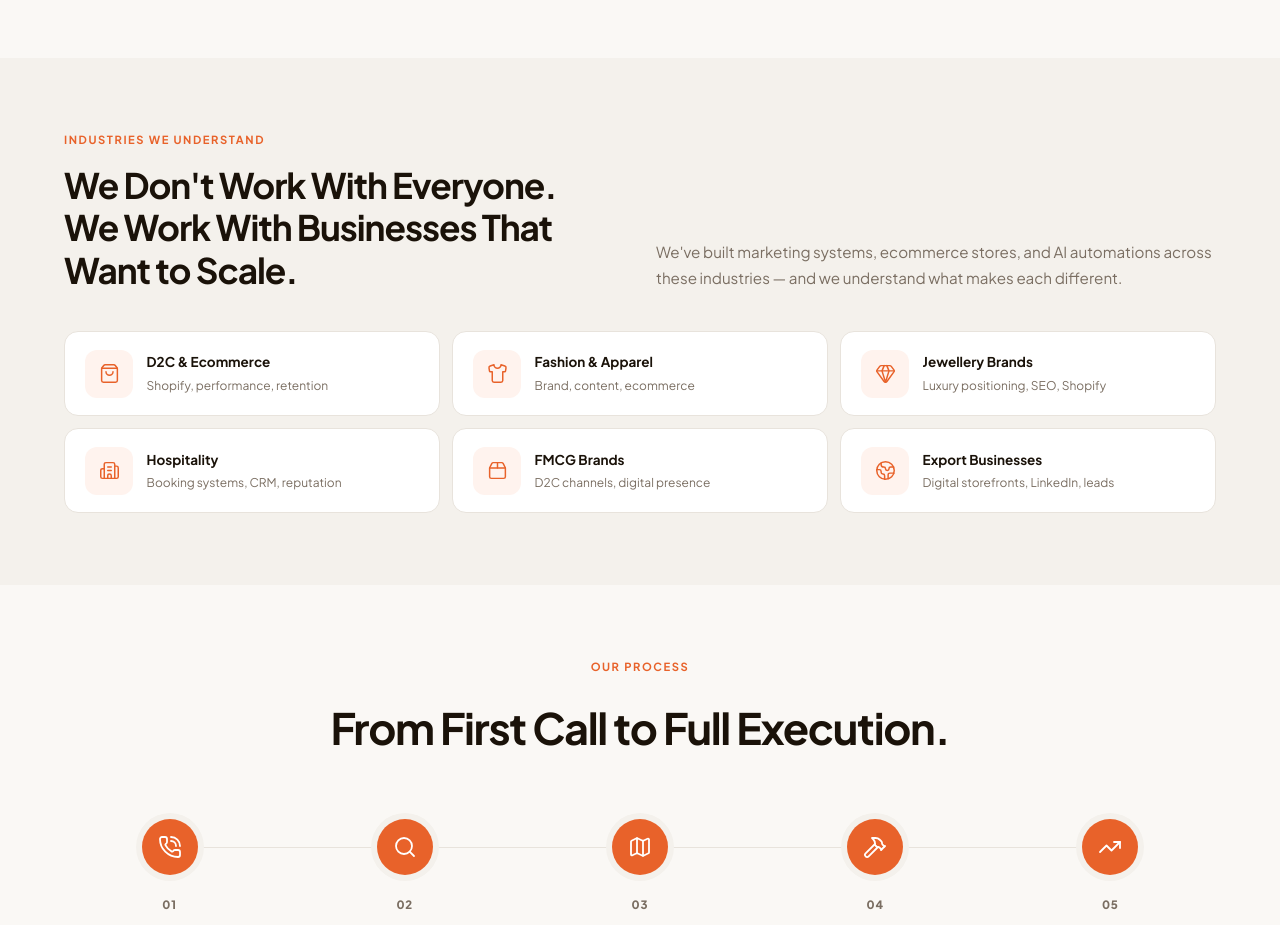
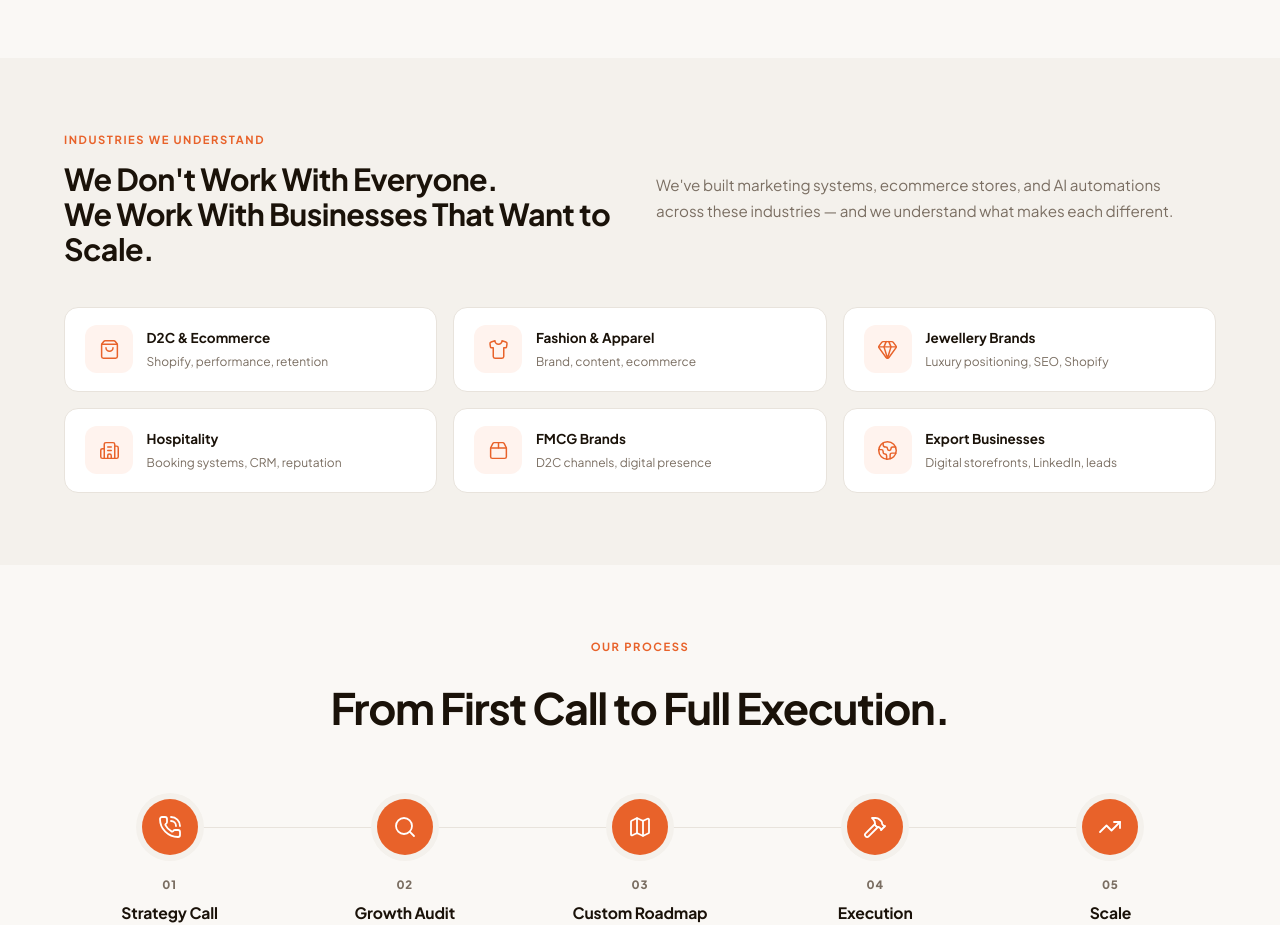
Before and after one commit to midwaytech2026-commits/midway-tech-website, a React (Vite) app in the folder client/: page / in a window 1280 px wide. Shown: the part 4520-5445 px from the top of the page. Built offline with nearby package versions, Linux system fonts and the light colour scheme; no server answers.

Commit message:
ui: apply home page client feedback

```diff
--- a/client/src/components/home/Industries.css
+++ b/client/src/components/home/Industries.css
@@ -3,10 +3,15 @@
   padding: 4.5rem 4rem;
 }
 
+.ind-inner {
+  max-width: 1160px;
+  margin: 0 auto;
+}
+
 .ind-header {
   display: grid;
   grid-template-columns: 1fr 1fr;
-  align-items: end;
+  align-items: center;
   gap: 2rem;
   text-align: left;
 }
@@ -18,15 +23,15 @@
   text-transform: uppercase;
   font-family: var(--font-body);
   color: var(--color-brand-orange);
-  margin-bottom: 1rem;
+  margin-bottom: 0.85rem;
 }
 
 .ind-title {
   font-family: var(--font-display);
-  font-size: clamp(1.7rem, 2.8vw, 2.2rem);
+  font-size: clamp(1.6rem, 2.4vw, 1.9rem);
   font-weight: 700;
-  letter-spacing: -0.03em;
-  line-height: 1.2;
+  letter-spacing: -0.02em;
+  line-height: 1.15;
   color: var(--color-text-main);
   margin: 0;
 }
@@ -35,13 +40,14 @@
   font-size: 0.95rem;
   color: var(--color-text-muted);
   line-height: 1.7;
+  max-width: 520px;
   margin: 0;
 }
 
 .ind-grid {
   display: grid;
   grid-template-columns: repeat(3, 1fr);
-  gap: 0.75rem;
+  gap: 1rem;
   margin-top: 2.5rem;
   text-align: left;
 }
--- a/client/src/components/home/Industries.tsx
+++ b/client/src/components/home/Industries.tsx
@@ -13,6 +13,7 @@ const industries = [
 export default function Industries() {
   return (
     <section className="ind-section">
+      <div className="ind-inner">
         <div className="ind-header">
           <div>
             <p className="ind-eyebrow">Industries We Understand</p>
@@ -37,6 +38,7 @@ export default function Industries() {
             </div>
           ))}
         </div>
+      </div>
     </section>
   )
 }
```
Lines whose indentation alone changed are shown as unchanged.
